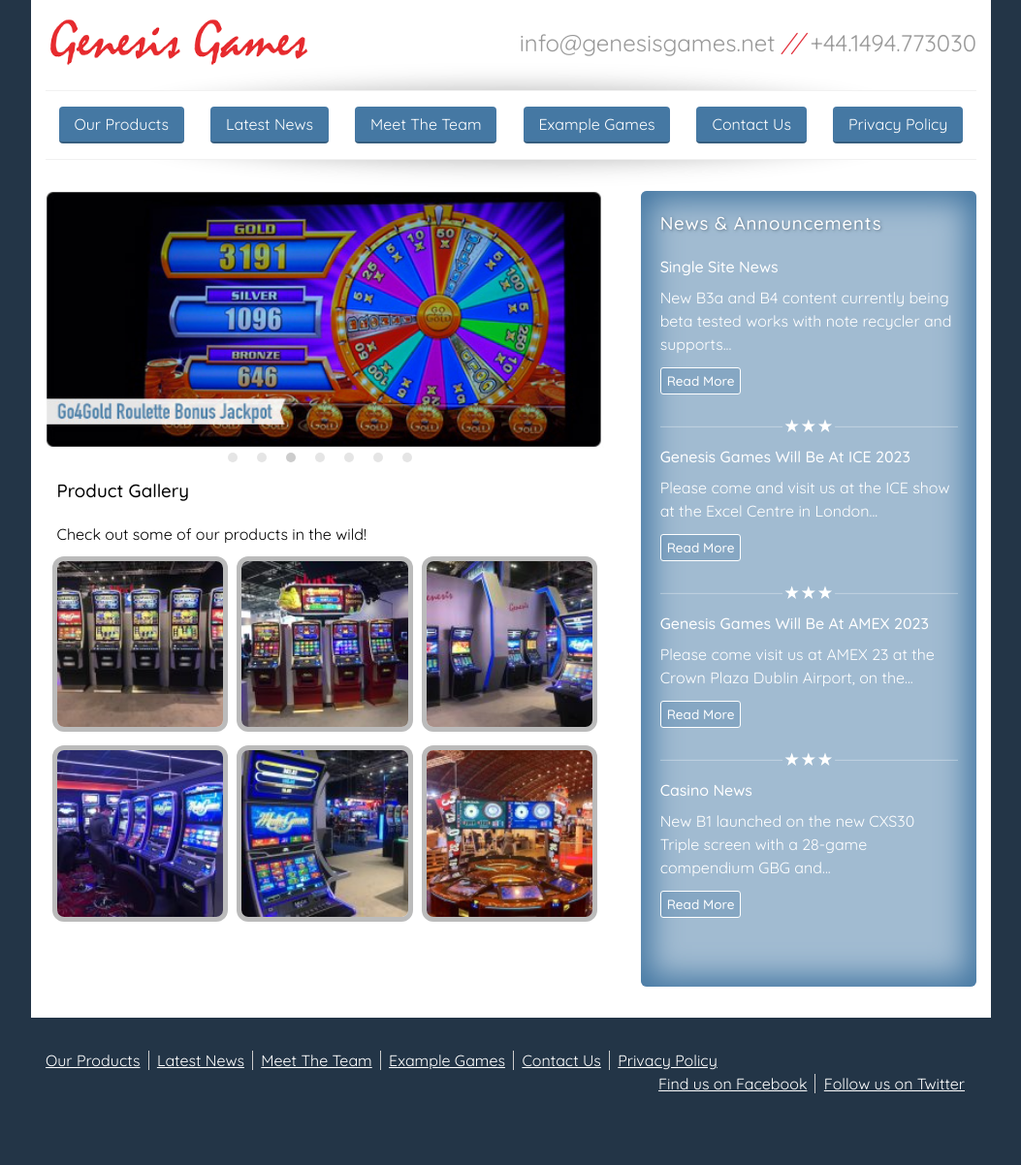
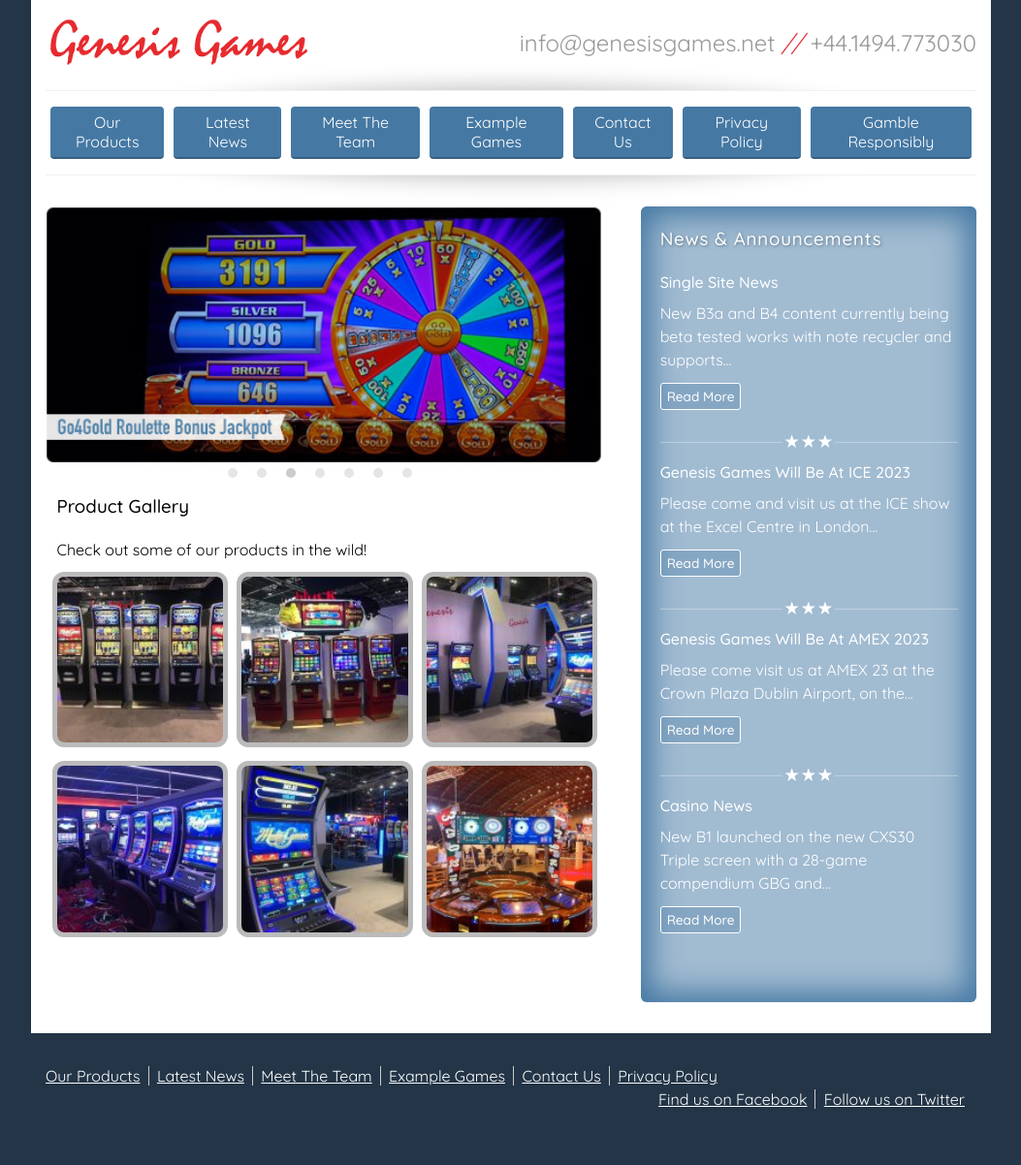
Before and after one commit to tobyl/genesis, a Jekyll site: the page built from index.markdown, in a window 1280 px wide. Shown: the whole page at 97% size, without its empty margins (113-1166 px from the left). Built offline with Jekyll 4.4.1, drawn with Linux system fonts in a browser that asks for light colours.

Commit message:
added gamcare link.

```diff
--- a/_includes/header.html
+++ b/_includes/header.html
@@ -30,6 +30,8 @@
             href="/contact-us">Contact Us</a></li>
         <li id="menu-item-638" class="menu-item menu-item-type-custom menu-item-object-custom menu-item-638"><a
             target="_blank" rel="noopener" href="/docs/privacy-policy.pdf">Privacy Policy</a></li>
+        <li id="menu-item-638" class="menu-item menu-item-type-custom menu-item-object-custom menu-item-638"><a
+            target="_blank" rel="noopener" href="https://www.gamcare.org.uk/" target="_blank">Gamble Responsibly</a></li>
       </ul>
     </div>
   </nav>
--- a/_sass/_header.scss
+++ b/_sass/_header.scss
@@ -74,6 +74,7 @@
           display: block;
           text-decoration: none;
           padding: 1rem;
+          line-height: 1.25;
         }
 
         &.current_page_item {
```
